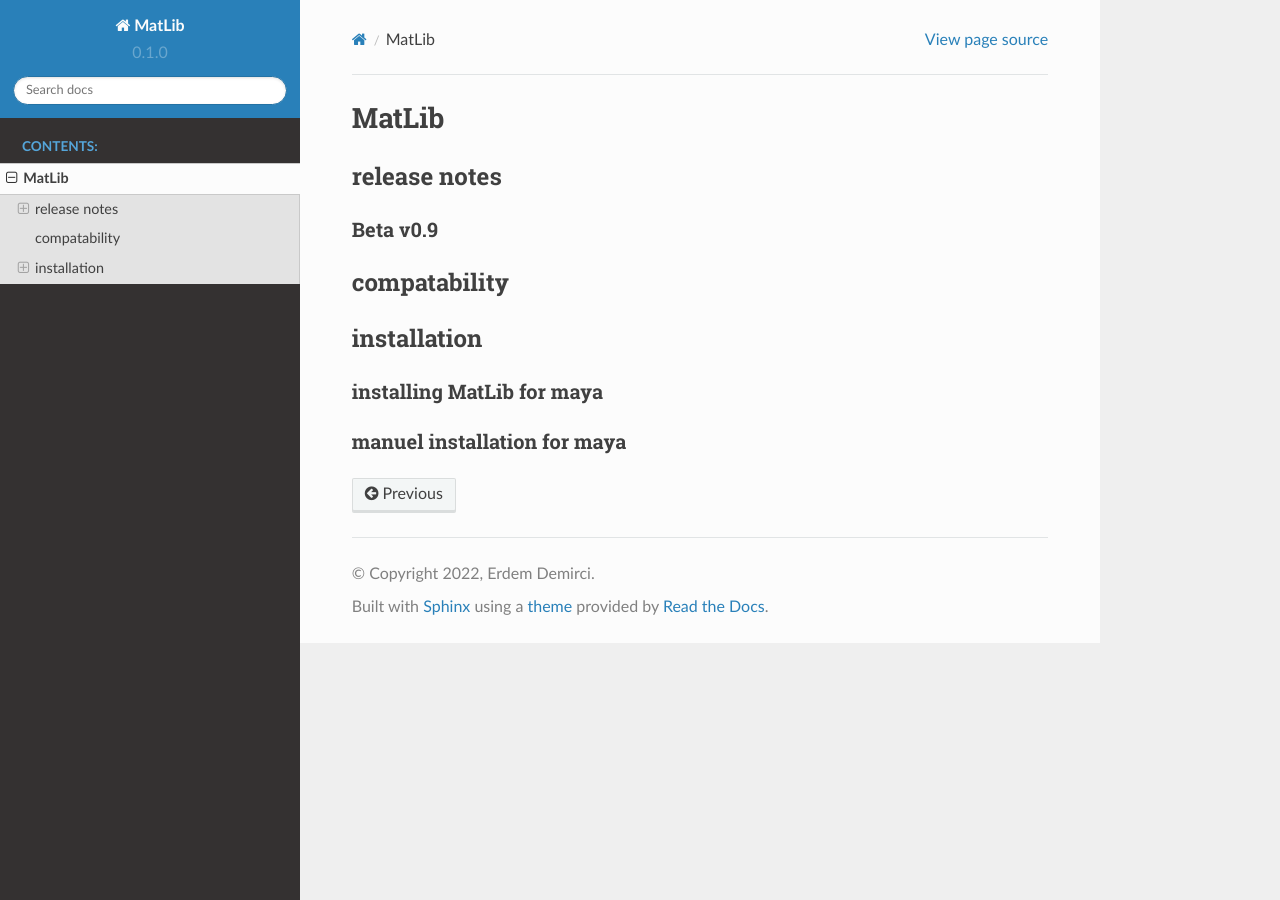
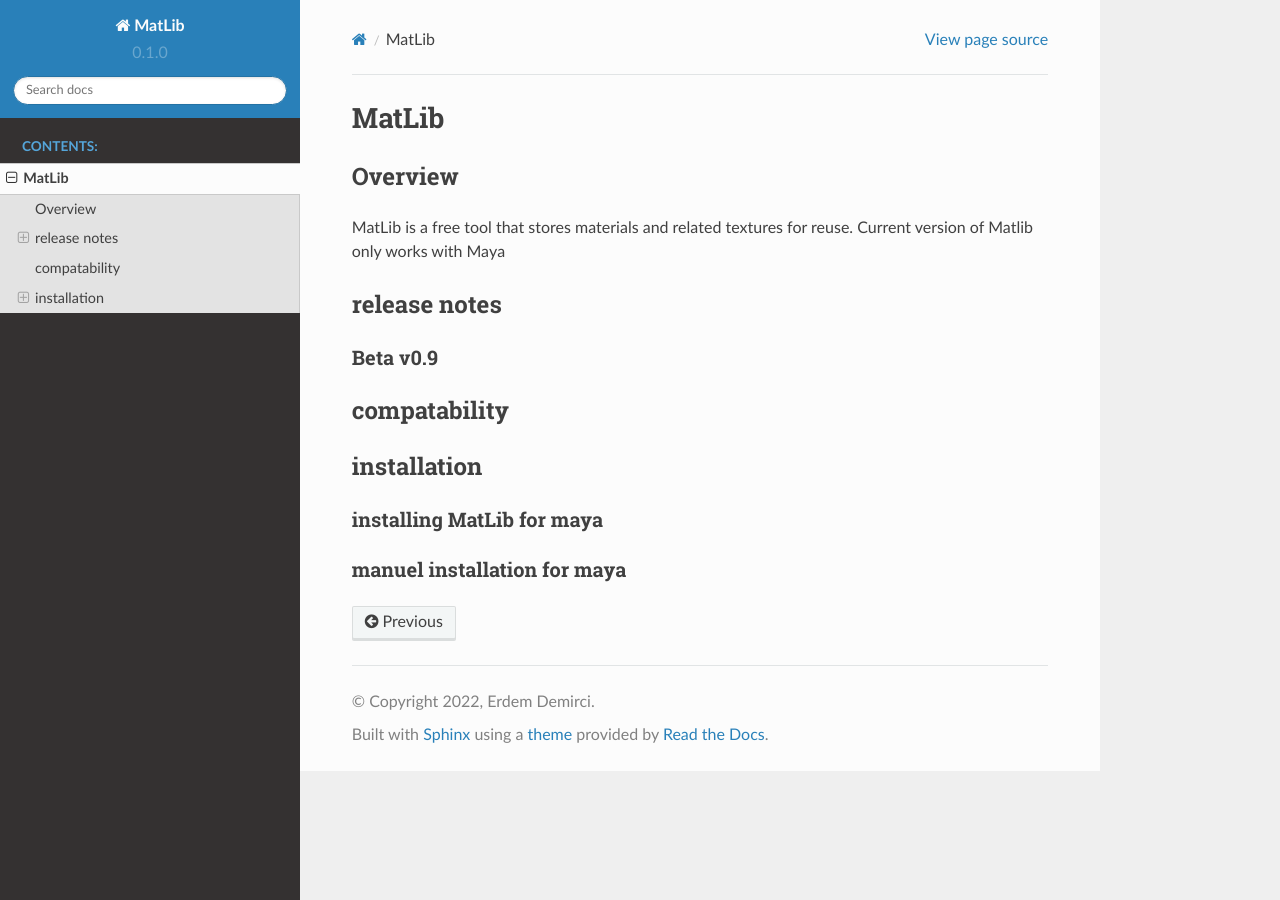
Before and after one commit to erdemirci/MatLib, a Sphinx documentation site: the page built from docs/source/contents.rst, in a window 1280 px wide. Built offline with Sphinx 7.4.7 and the Read the Docs theme 2.0.0, drawn with Linux system fonts in a browser that asks for light colours.

Commit message:
Update contents.rst

```diff
--- a/docs/source/contents.rst
+++ b/docs/source/contents.rst
@@ -1,5 +1,11 @@
 MatLib
-++++
+****
+
+Overview
+====
+
+MatLib is a free tool that stores materials and related textures for reuse.
+Current version of Matlib only works with Maya
 
 release notes
 ====
```
